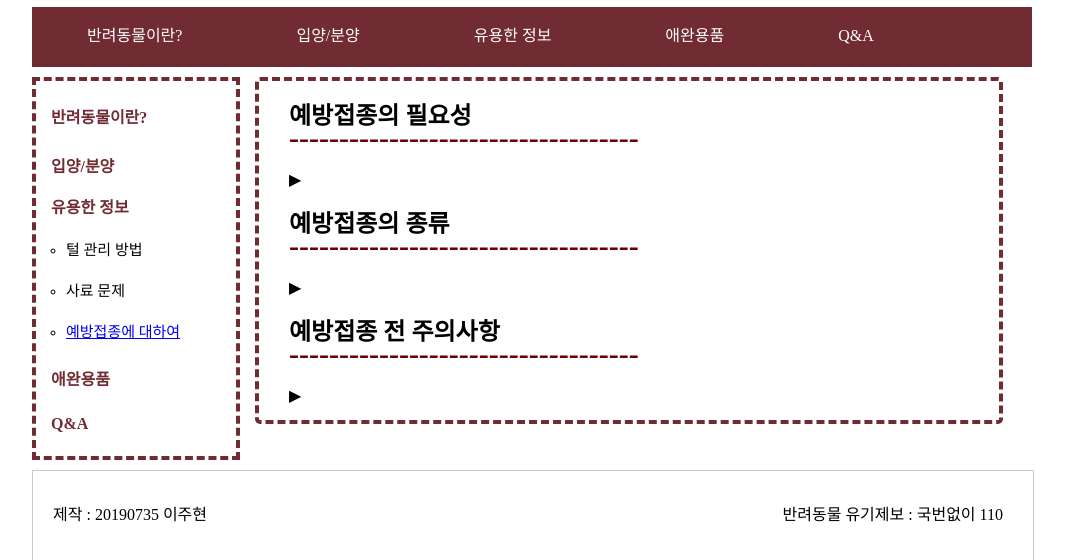
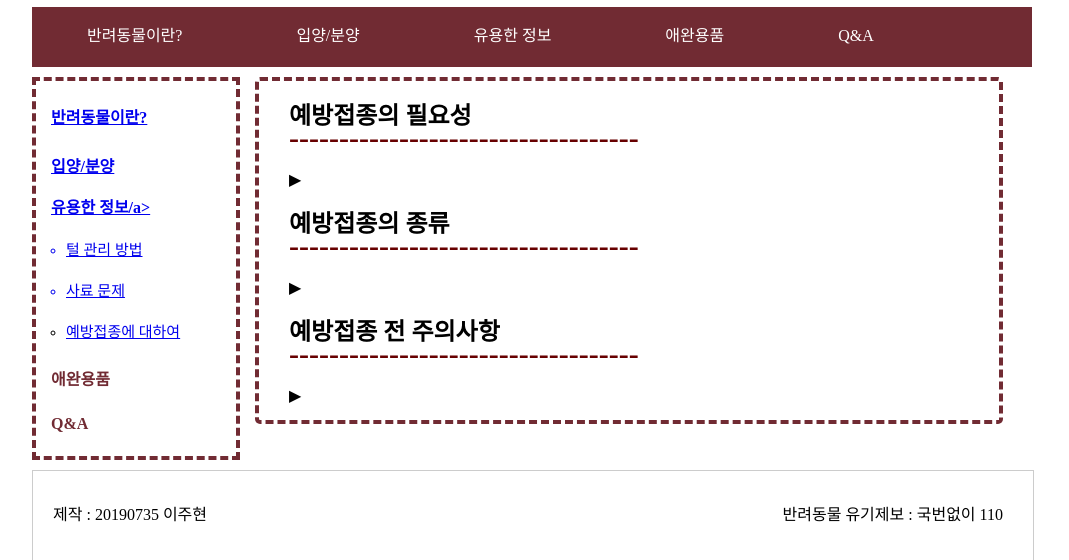
Before and after one commit to LJuhyun/LJuhyun.github.io, a plain HTML site: page index5.html in a window 1280 px wide. Shown: the part 94-654 px from the top of the page, without its empty margins (108-1177 px from the left). Drawn offline with Linux system fonts and the light colour scheme.

Commit message:
Update index5.html

```diff
--- a/index5.html
+++ b/index5.html
@@ -218,11 +218,11 @@ section{
 
 	<section>
 
-		<div class="letter e"> 반려동물이란?</div>
+		<div class="letter e"><a href="index1.html">반려동물이란?</a></div>
 
-		<div class="letter e">입양/분양</div>
+		<div class="letter e"><a href="index3.html">입양/분양</a></div>
 
-		<ul><span class="letter p">유용한 정보</span>
+		<ul> <span class="letter p"><a href="index5.html">유용한 정보/a></span>
 			<li class="point">털 관리 방법</li>
 			<li class="point">사료 문제</li>
 			<li class="point"><a href="index5.html">예방접종에 대하여</a></li>
```
